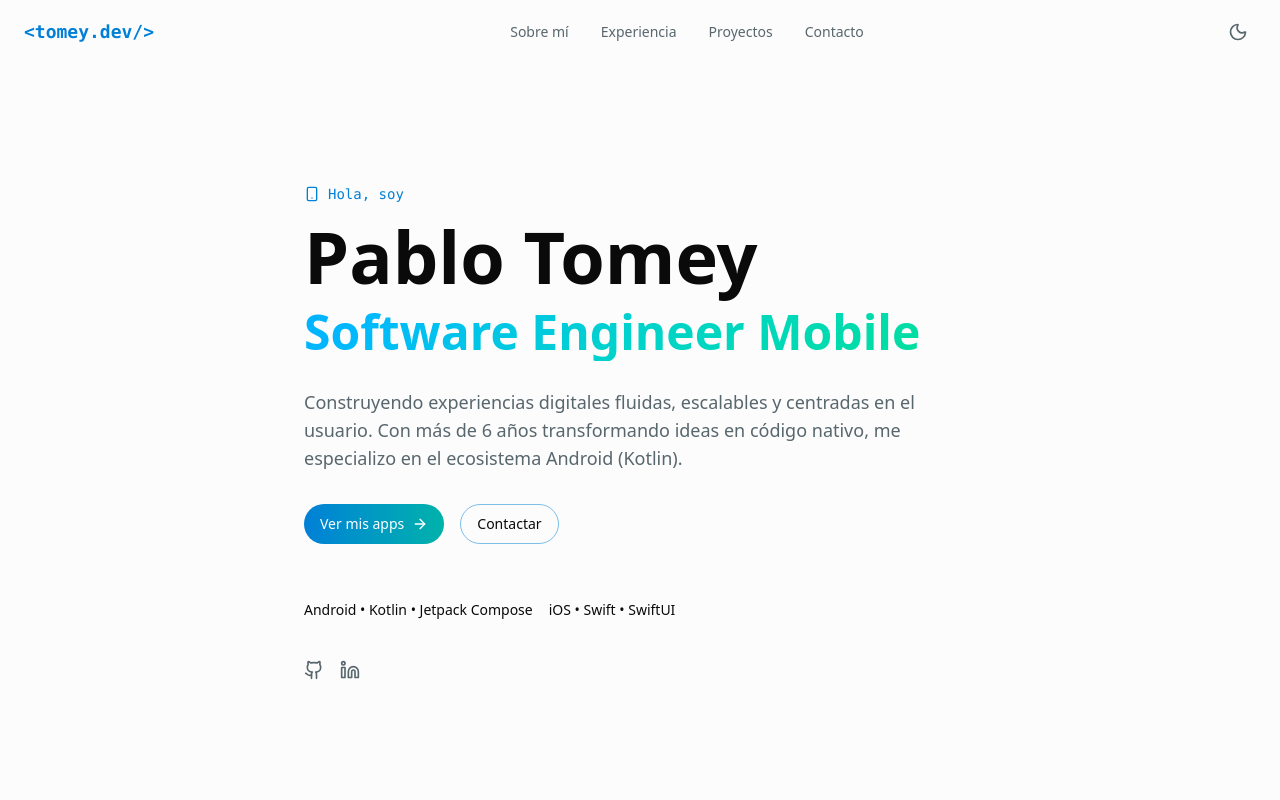
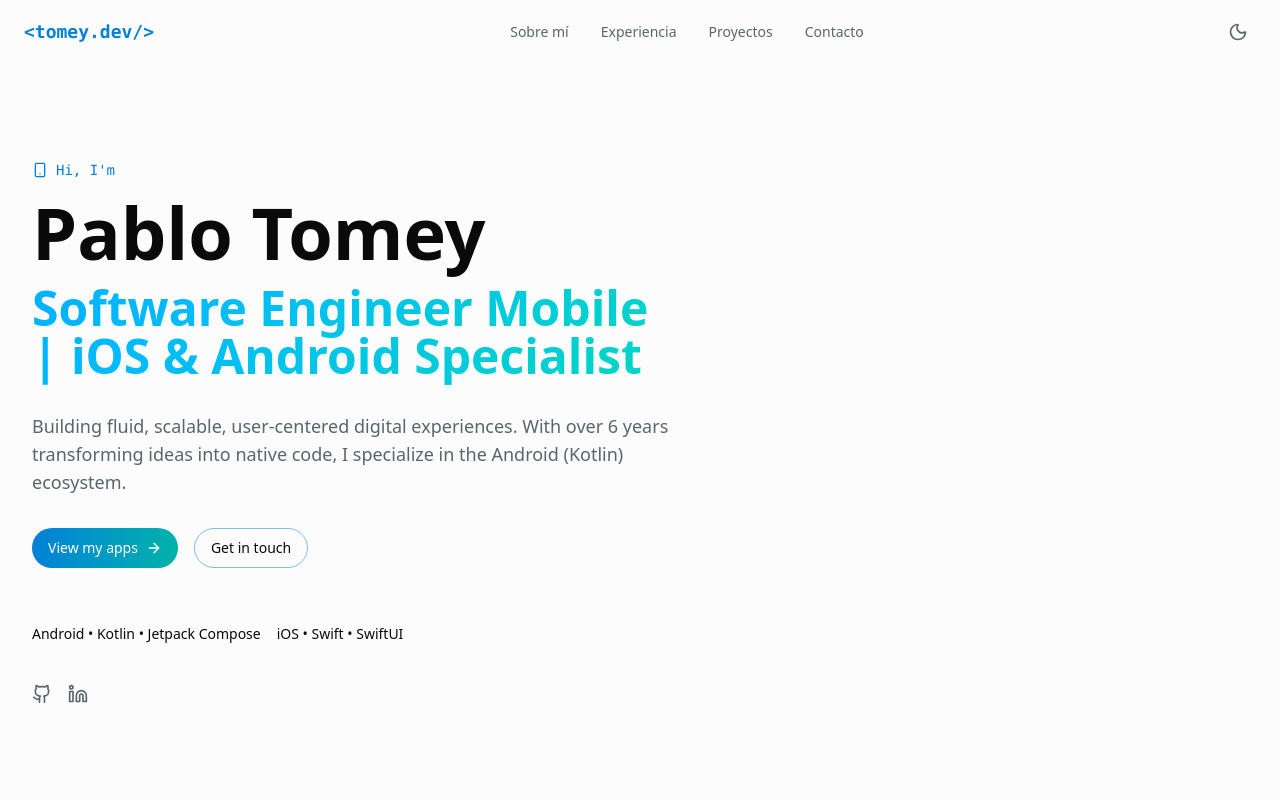
Before and after one commit to tomeydev/portfolio-landing, a React (Vite) app: page / in a window 1280 px wide. Shown: the top 800 px of the page. Built offline with nearby package versions, Linux system fonts and the light colour scheme.

Commit message:
feat(i18n): integrate translation for Hero component content

```diff
--- a/src/components/organisms/Hero.tsx
+++ b/src/components/organisms/Hero.tsx
@@ -1,12 +1,11 @@
 import "../../App.css"
 import { ArrowRight, Github, Linkedin, Smartphone } from "lucide-react"
+import { useTranslation } from "react-i18next"
 import PrimaryButton from "../atoms/PrimaryButton"
 import OutlinedButton from "../atoms/OutlinedButton"
-import profileData from "../../data/profile.json";
-import { Profile } from "../../types/Profile";
 
 export default function Hero() {
-    const profile: Profile = profileData;
+    const { t } = useTranslation()
 
     return (
         <section className="min-h-screen flex items-center px-6 lg:px-8 pt-16 justify-center relative overflow-hidden">
@@ -14,25 +13,25 @@ export default function Hero() {
                 <div className="space-y-4">
                     <p className="font-mono text-sm flex text-primary items-center gap-2">
                         <Smartphone className="h-4 w-4" />
-                        Hola, soy
+                        {t('hero.greeting')}
                     </p>
-                    <h1 className="text-5xl md:text-7xl font-bold text-balance">{profile.fullName}</h1>
-                    <h2 className="text-3xl md:text-5xl font-bold text-balance gradient-text">{profile.title}</h2>
+                    <h1 className="text-5xl md:text-7xl font-bold text-balance">{t('profile.fullName')}</h1>
+                    <h2 className="text-3xl md:text-5xl font-bold text-balance gradient-text">{t('profile.title')}</h2>
                 </div>
-                <p className=" text-lg text-muted-foreground max-w-2xl">{profile.resume}</p>
+                <p className=" text-lg text-muted-foreground max-w-2xl">{t('profile.resume')}</p>
                 <div className="flex flex-wrap gap-4">
-                    <PrimaryButton href="#projects" text="Ver mis apps" trailingIcon={<ArrowRight />} />
-                    <OutlinedButton href="#contact" text="Contactar" />
+                    <PrimaryButton href="#projects" text={t('hero.cta_projects')} trailingIcon={<ArrowRight />} />
+                    <OutlinedButton href="#contact" text={t('hero.cta_contact')} />
                 </div>
                 <div className="flex flex-wrap gap-4 pt-4">
-                    <div className="text-sm font-medium py-2">Android • Kotlin • Jetpack Compose</div>
-                    <div className="text-sm font-medium py-2">iOS • Swift • SwiftUI</div>
+                    <div className="text-sm font-medium py-2">{t('hero.stack_mobile')}</div>
+                    <div className="text-sm font-medium py-2">{t('hero.stack_web')}</div>
                 </div>
                 <div className="flex flex-wrap gap-4">
-                    <a href={profile.socialLinks.github} target="_blank" className="text-muted-foreground hover:text-primary transition-colors">
+                    <a href={t('profile.socialLinks.github')} target="_blank" className="text-muted-foreground hover:text-primary transition-colors">
                         <Github className="h-5 w-5" />
                     </a>
-                    <a href={profile.socialLinks.linkedin} target="_blank" className="text-muted-foreground hover:text-primary transition-colors">
+                    <a href={t('profile.socialLinks.linkedin')} target="_blank" className="text-muted-foreground hover:text-primary transition-colors">
                         <Linkedin className="h-5 w-5" />
                     </a>
                 </div>
```
